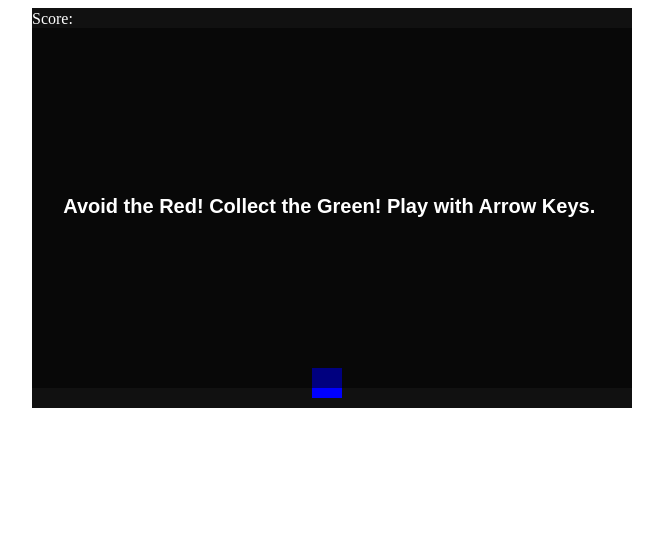
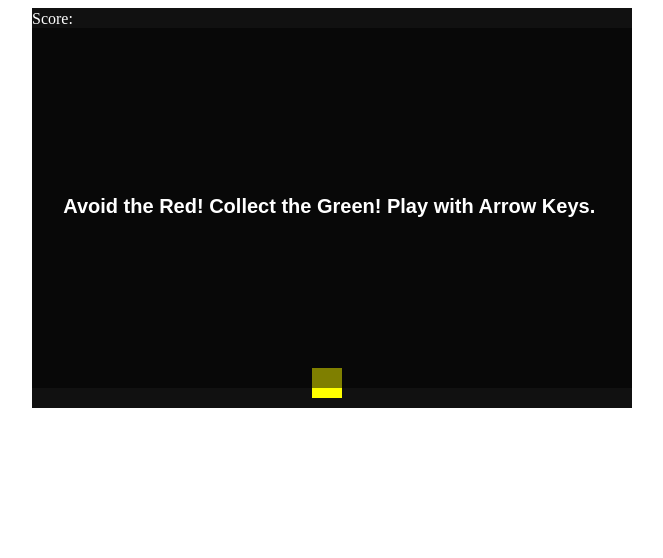
Before and after one commit to buckethead1986/Dodger, a PHP site: page / in a window 1280 px wide. Shown: the top 558 px of the page, without its empty margins (308-971 px from the left). Run offline with PHP 8.4, Linux system fonts and the light colour scheme; some libraries are stand-ins or nearby versions.

Commit message:
changed sprite color to yellow

```diff
--- a/index.css
+++ b/index.css
@@ -4,7 +4,7 @@
   height: 30px;
   bottom: 10px;
   left: 280px;
-  background-color: blue;
+  background-color: yellow;
 }
 
 #score {
@@ -27,6 +27,7 @@
   background-color: red;
   position: absolute;
 }
+
 .star {
   width: 10px;
   height: 10px;
```
